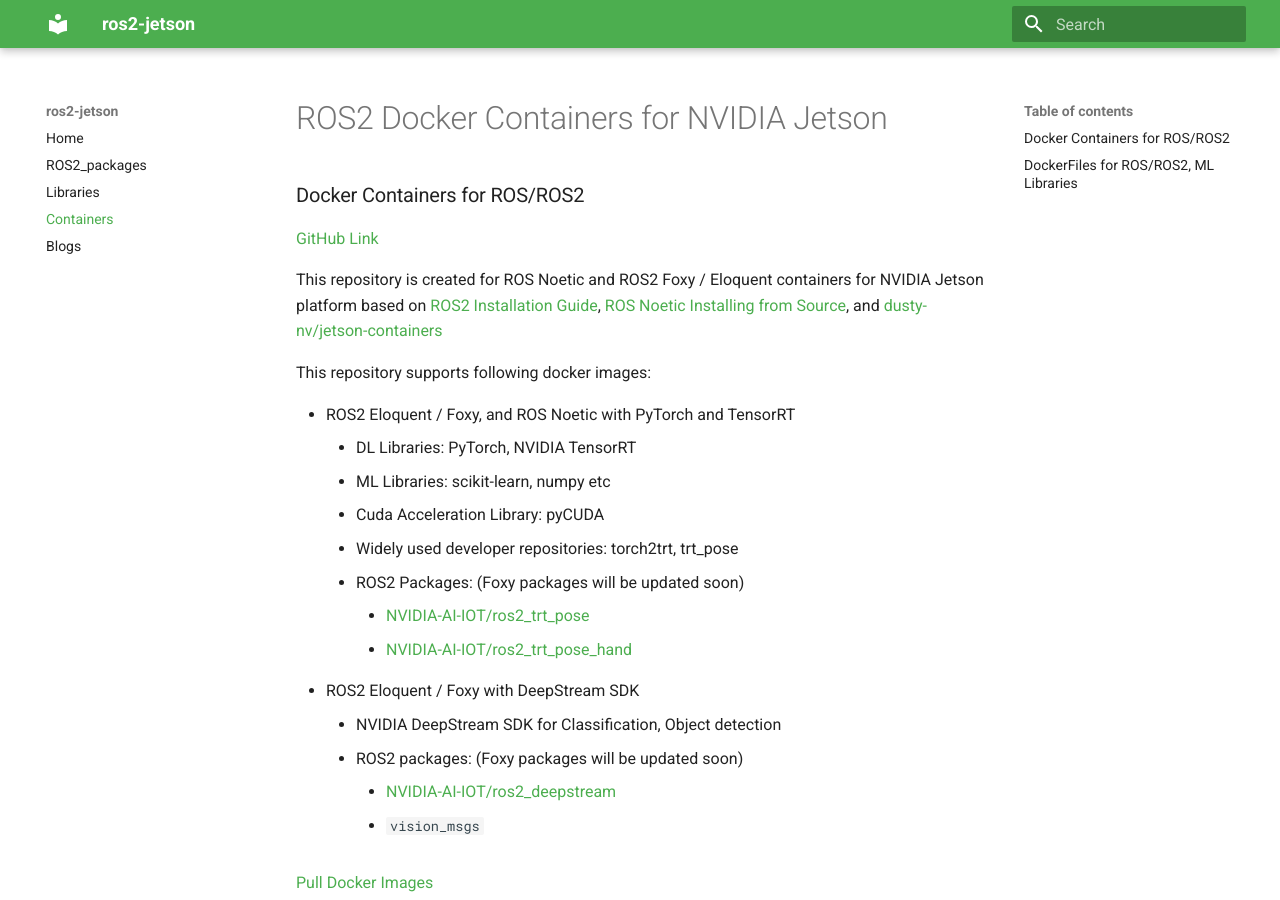
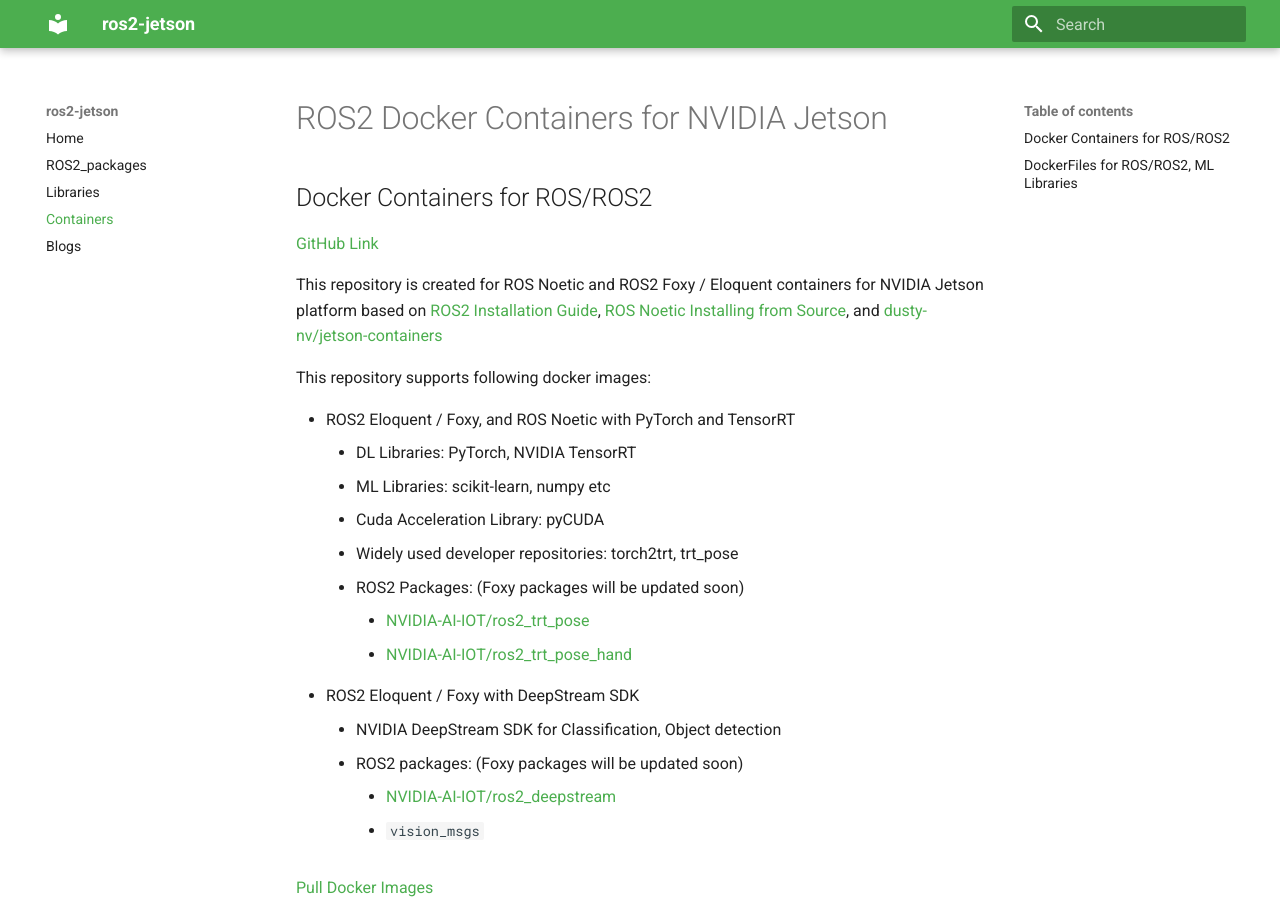
Before and after one commit to NVIDIA-AI-IOT/ros2_jetson, an MkDocs documentation site: the page built from docs/ros2-jetson-dockers.md, in a window 1280 px wide and 900 px high. Built offline with MkDocs 1.6.1 and Material for MkDocs 9.7.7, drawn with Linux system fonts in a browser that asks for light colours.

```diff
--- a/docs/ros2-jetson-dockers.md
+++ b/docs/ros2-jetson-dockers.md
@@ -1,6 +1,6 @@
 # ROS2 Docker Containers for NVIDIA Jetson
 
-### Docker Containers for ROS/ROS2
+## Docker Containers for ROS/ROS2
 [GitHub Link](https://github.com/NVIDIA-AI-IOT/ros2_jetson/tree/main/docker)
 
 This repository is created for ROS Noetic and ROS2 Foxy / Eloquent containers for NVIDIA Jetson platform based on [ROS2 Installation Guide](https://index.ros.org/doc/ros2/Installation/), [ROS Noetic Installing from Source](http://wiki.ros.org/noetic/Installation/Source), and [dusty-nv/jetson-containers](https://github.com/dusty-nv/jetson-containers)
@@ -23,7 +23,7 @@ This repository supports following docker images:
 
 [Pull Docker Images](https://github.com/NVIDIA-AI-IOT/ros2_jetson/tree/main/docker#pull-docker-images-from-docker-hub-follow)
 
-### DockerFiles for ROS/ROS2, ML Libraries
+## DockerFiles for ROS/ROS2, ML Libraries
 
 [dusty-nv/jetson-containers GitHub Link](https://github.com/dusty-nv/jetson-containers)
 
```
